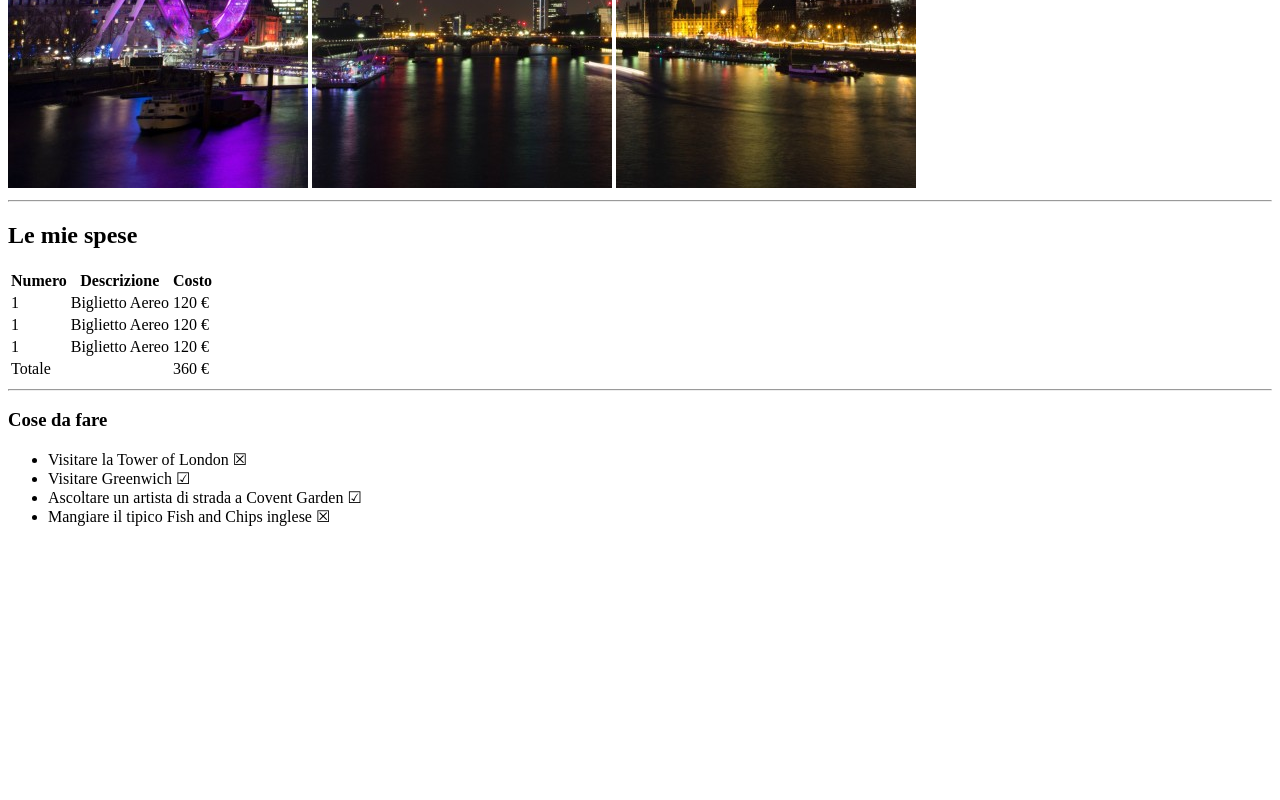
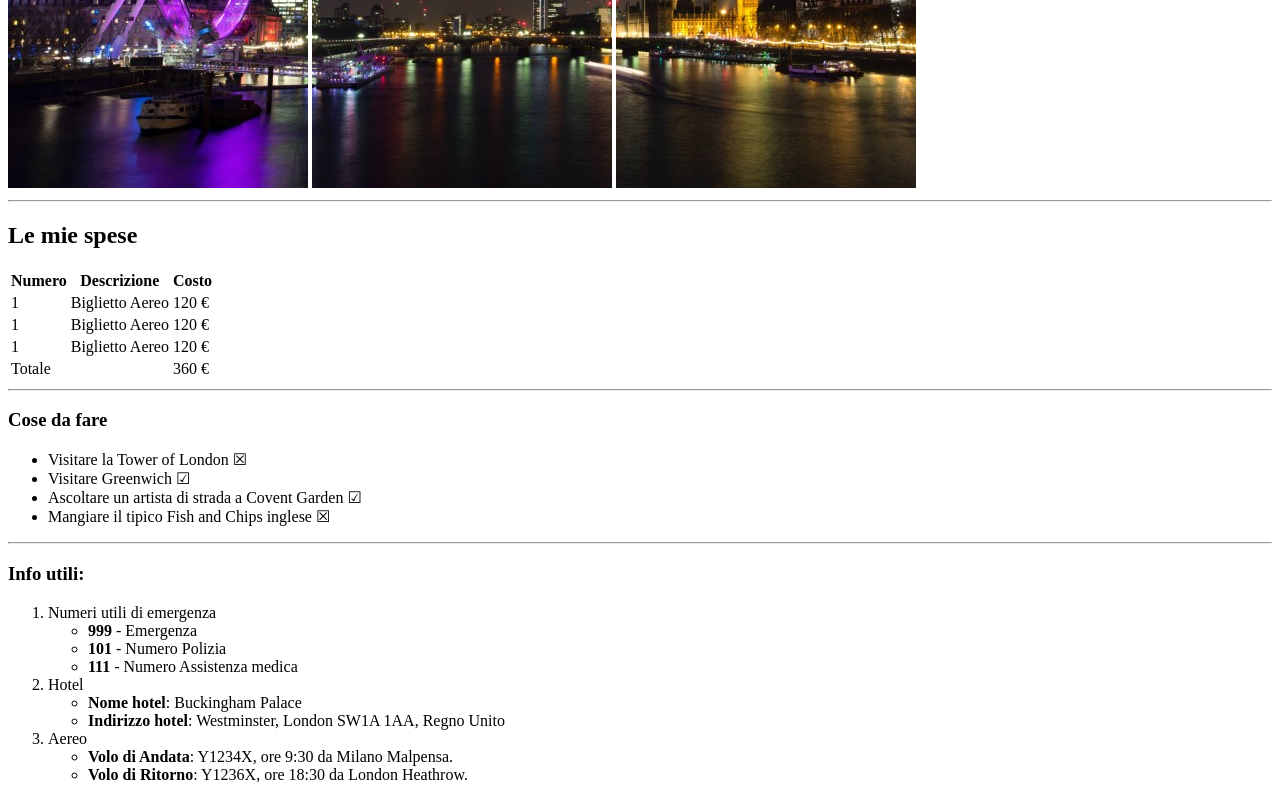
Before and after one commit to jfmarkan/html-london-trip, a plain HTML site: page index.html in a window 1280 px wide. Shown: the part 492-1292 px from the top of the page. Before the commit the page ends 1034 px from the top, so only its background shows below. Drawn offline with Linux system fonts and the light colour scheme.

Commit message:
create section aereo with OL and UL

```diff
--- a/index.html
+++ b/index.html
@@ -18,7 +18,9 @@
     <hr>
     <main>
         <Section>
-            <h2>Le mie spese</h2>
+            <h2>
+                Le mie spese
+            </h2>
             <table>
                 <thead>
                     <tr>
@@ -55,7 +57,9 @@
         </Section>
         <hr>
         <section>
-            <h3>Cose da fare</h3>
+            <h3>
+                Cose da fare
+            </h3>
             <ul>
                 <li>Visitare la Tower of London &#9746;</li>
                 <li>Visitare Greenwich &#9745;</li>
@@ -63,6 +67,33 @@
                 <li>Mangiare il tipico Fish and Chips inglese &#9746;</li>
             </ul>
         </section>
+        <hr>
+        <section>
+            <h3>
+                Info utili:
+            </h3>
+            <ol>
+                <li>Numeri utili di emergenza
+                    <ul>
+                        <li><strong>999</strong> - Emergenza</li>
+                        <li><strong>101</strong> - Numero Polizia</li>
+                        <li><strong>111</strong> - Numero Assistenza medica</li>
+                    </ul>
+                </li>
+                <li>Hotel
+                    <ul>
+                        <li><strong>Nome hotel</strong>: Buckingham Palace</li>
+                        <li><strong>Indirizzo hotel</strong>: Westminster, London SW1A 1AA, Regno Unito</li>
+                    </ul>
+                </li>
+                <li>Aereo
+                    <ul>
+                        <li><strong>Volo di Andata</strong>: Y1234X, ore 9:30 da Milano Malpensa.</li>
+                        <li><strong>Volo di Ritorno</strong>: Y1236X, ore 18:30 da London Heathrow.</li>
+                    </ul>
+                </li>
+            </ol>
+        </section>
     </main>
     <footer>
 
```
